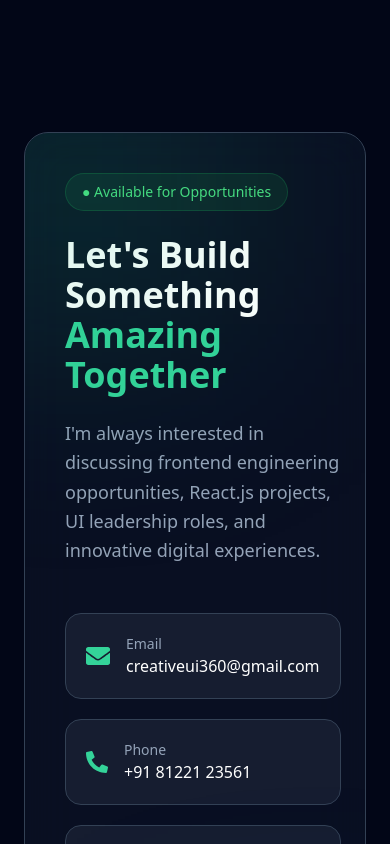
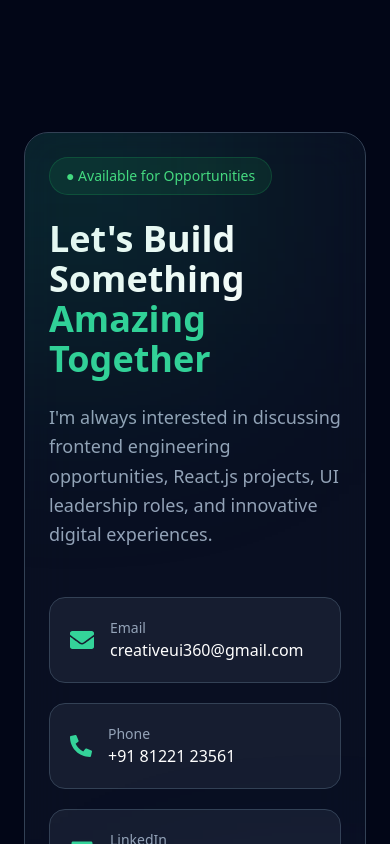
Before and after one commit to KajaBaserudeen/bas-portfolio, a React (Vite) app: page / in a window 390 px wide. Shown: the part 6600-7444 px from the top of the page. Built offline with nearby package versions, Linux system fonts and the light colour scheme.

Commit message:
fix the padding issues on mobile device portrait view

```diff
--- a/src/components/sections/Contact.jsx
+++ b/src/components/sections/Contact.jsx
@@ -33,6 +33,7 @@ const Contact = () => {
             border-slate-700
             bg-slate-900/60
             backdrop-blur-xl
+            max-[420px]:p-6
             p-10
             lg:p-16
           "
```
